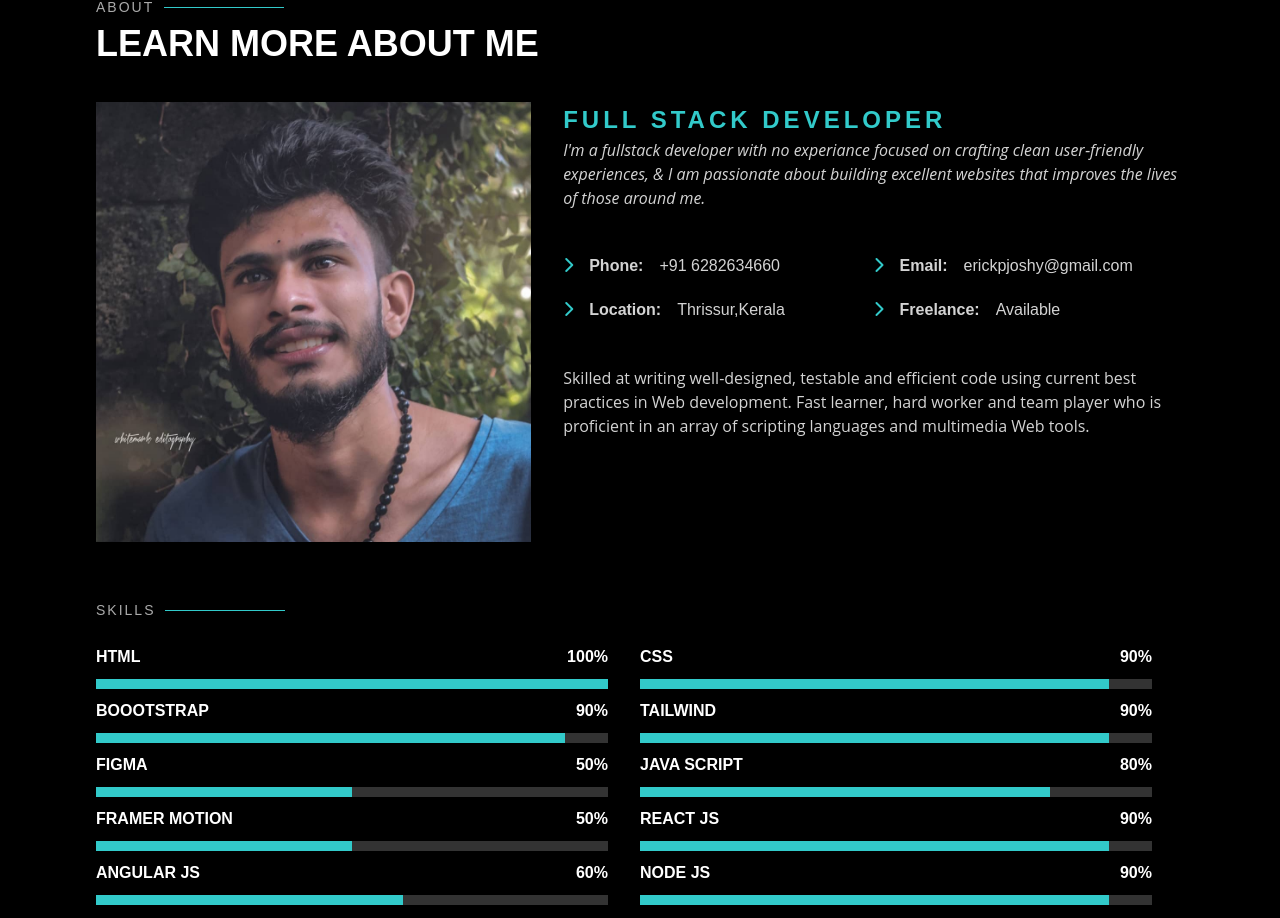
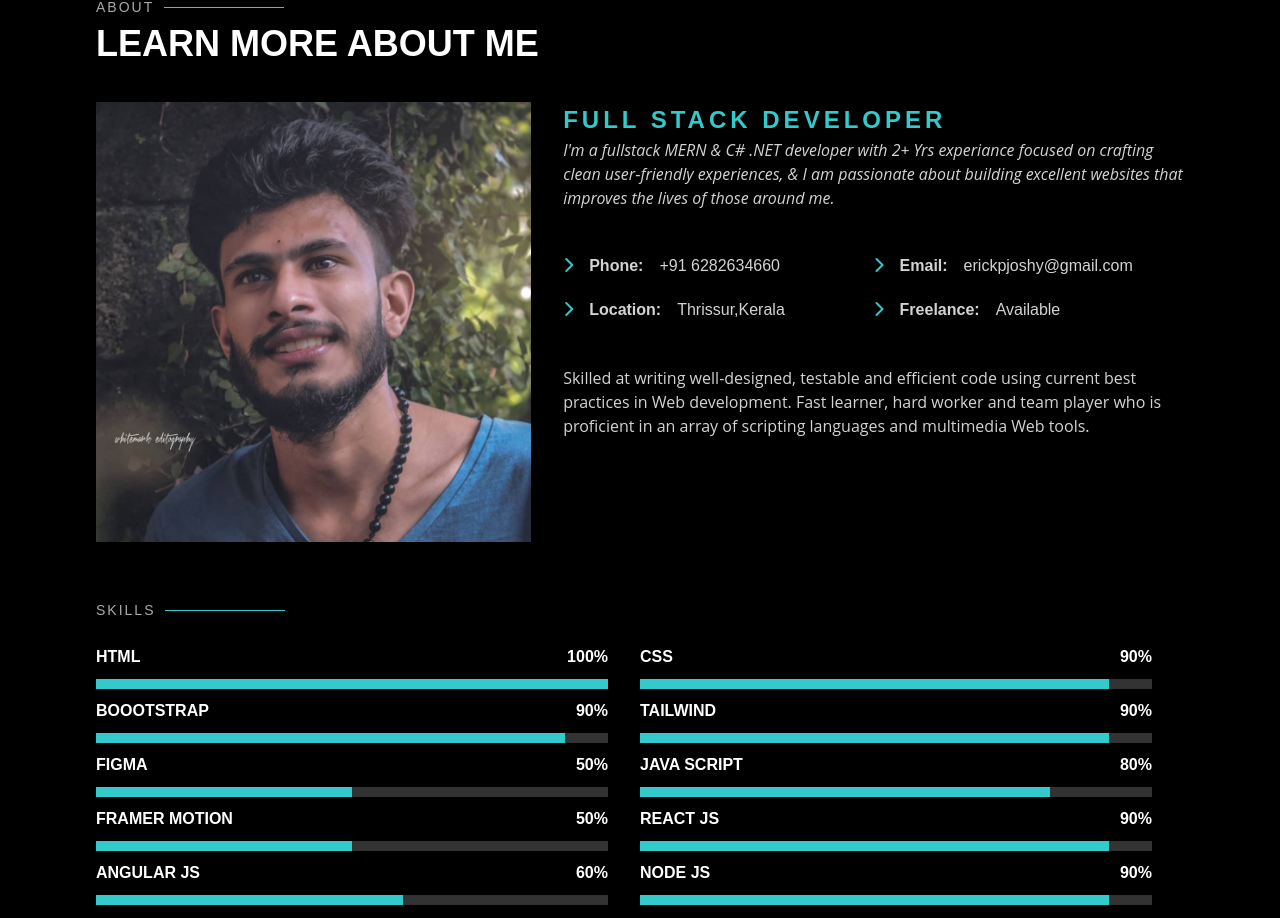
Before and after one commit to erickpjoshy/erickpjoshyREACTportpfolio, a React (Vite) app: page / in a window 1280 px wide. Shown: the part 897-1815 px from the top of the page. Built offline with nearby package versions, Linux system fonts and the light colour scheme.

Commit message:
6th commit

```diff
--- a/src/components/SectionTwo/About.jsx
+++ b/src/components/SectionTwo/About.jsx
@@ -16,10 +16,10 @@ const About = () => {
           <div className="pl-0 sm:pl-8 contentsec mt-4">
             <h3>FULL STACK DEVELOPER</h3>
             <p className="italic">
-              I'm a fullstack developer with no experiance focused on crafting
-              clean user‑friendly experiences, &amp; I am passionate about
-              building excellent websites that improves the lives of those
-              around me.
+              I'm a fullstack MERN & C# .NET developer with 2+ Yrs experiance
+              focused on crafting clean user‑friendly experiences, &amp; I am
+              passionate about building excellent websites that improves the
+              lives of those around me.
             </p>
             <div className="row mt-6 flex flex-wrap">
               <div className="w-full md:w-6/12">
```
